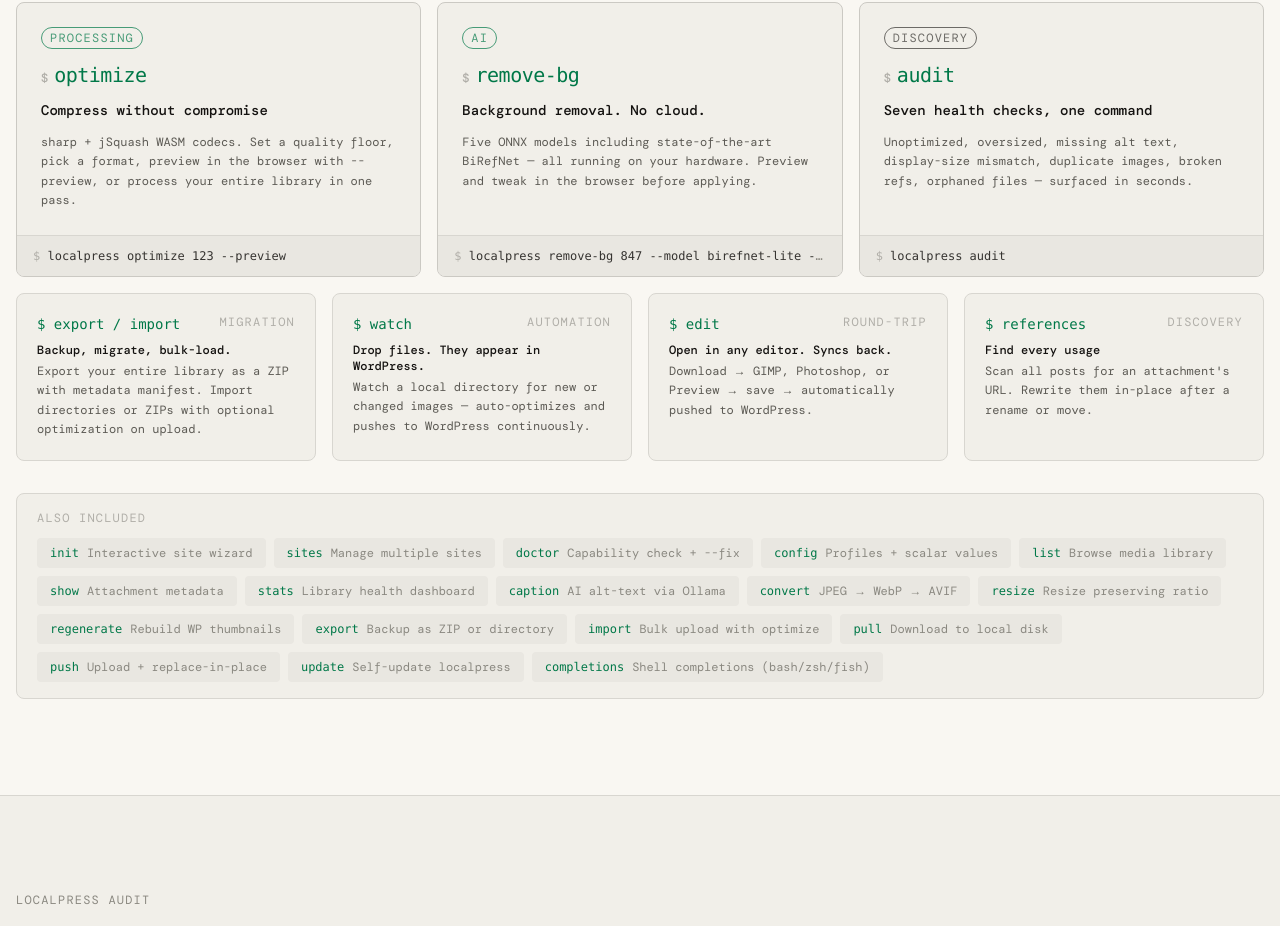
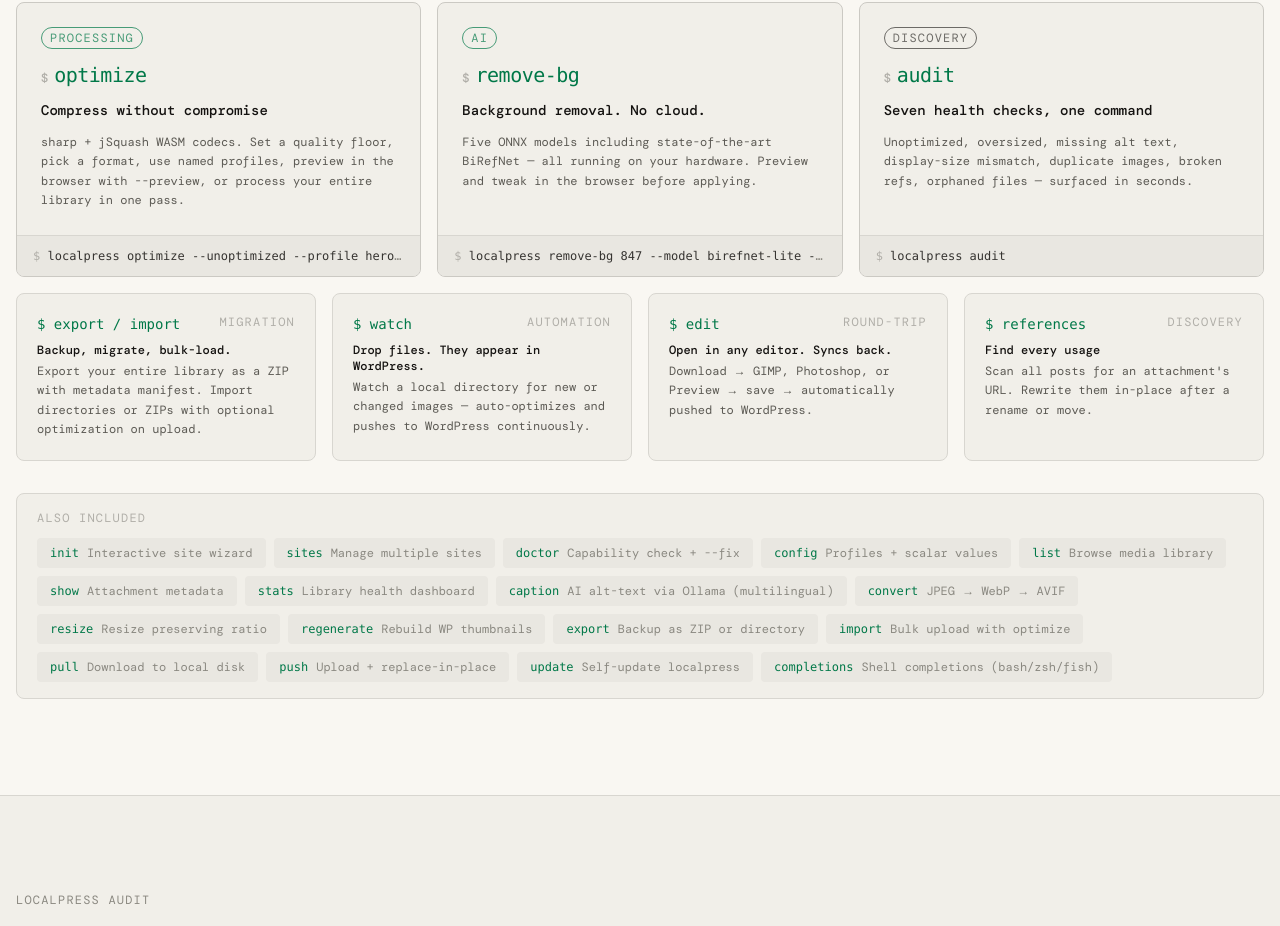
Before and after one commit to gfargo/localpress-www, a Next.js app: page / in a window 1280 px wide. Shown: the part 3648-4574 px from the top of the page. Built offline with nearby package versions, Linux system fonts and the light colour scheme; no server answers; a web font is replaced by a local one.

Commit message:
docs: update optimize example with --profile, caption with multilingual

```diff
--- a/components/Commands.tsx
+++ b/components/Commands.tsx
@@ -4,8 +4,8 @@
     category: "Processing",
     tagline: "Compress without compromise",
     detail:
-      "sharp + jSquash WASM codecs. Set a quality floor, pick a format, preview in the browser with --preview, or process your entire library in one pass.",
-    example: "localpress optimize 123 --preview",
+      "sharp + jSquash WASM codecs. Set a quality floor, pick a format, use named profiles, preview in the browser with --preview, or process your entire library in one pass.",
+    example: "localpress optimize --unoptimized --profile hero --apply",
   },
   {
     name: "remove-bg",
@@ -60,7 +60,7 @@
   { name: "list", desc: "Browse media library" },
   { name: "show", desc: "Attachment metadata" },
   { name: "stats", desc: "Library health dashboard" },
-  { name: "caption", desc: "AI alt-text via Ollama" },
+  { name: "caption", desc: "AI alt-text via Ollama (multilingual)" },
   { name: "convert", desc: "JPEG → WebP → AVIF" },
   { name: "resize", desc: "Resize preserving ratio" },
   { name: "regenerate", desc: "Rebuild WP thumbnails" },
```
